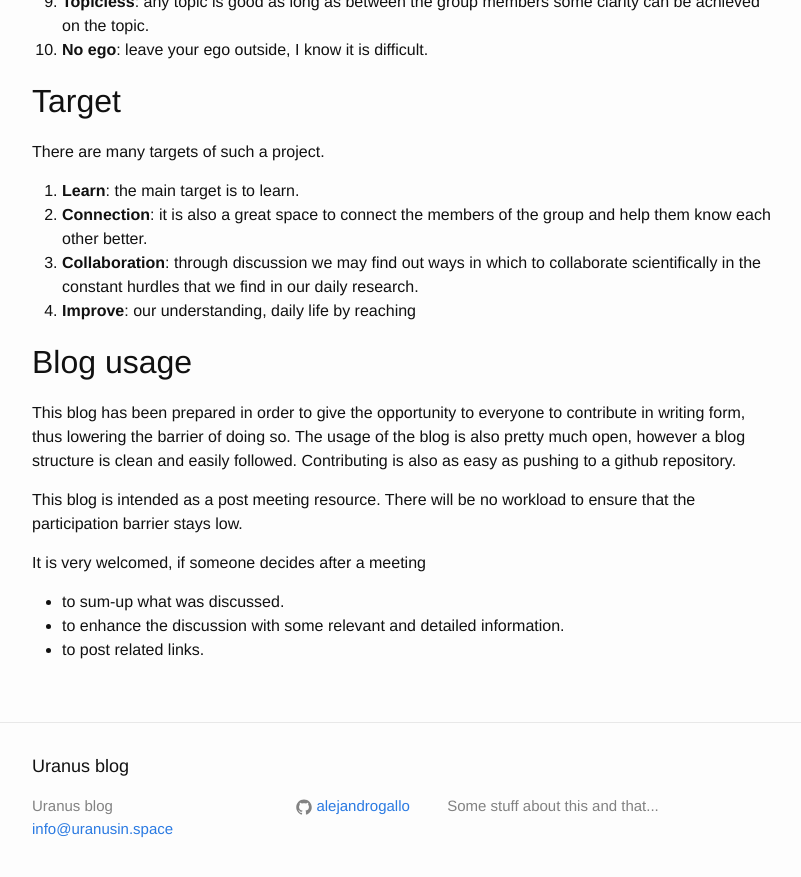
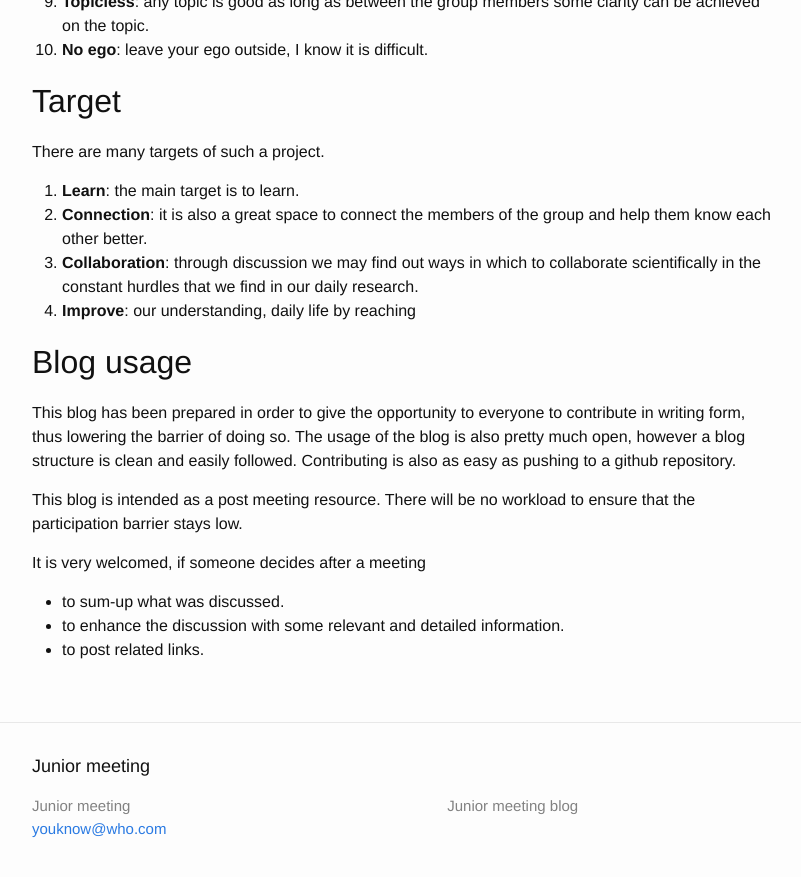
Before and after one commit to alejandrogallo/meeting-juniors, a Jekyll site: the page built from _posts/2016-11-18-readme.md, in a window 1280 px wide and 900 px high, scrolled down 726 px. Shown: the top 877 px of the window, without its empty margins (238-1039 px from the left). Built offline with Jekyll 4.4.1, drawn with Linux system fonts in a browser that asks for light colours; comment, search, counter and statistics services are not loaded; some of the changed text lies outside the part shown.

Commit message:
update config

```diff
--- a/_config.yml
+++ b/_config.yml
@@ -11,13 +11,13 @@
 # you will see them accessed via {{ site.title }}, {{ site.email }}, and so on.
 # You can create any custom variable you would like, and they will be accessible
 # in the templates via {{ site.myvariable }}.
-title: Uranus blog
-email: info@uranusin.space
+title: Junior meeting
+email: youknow@who.com
 description: > # this means to ignore newlines until "baseurl:"
-  Some stuff about this and that...
+  Junior meeting blog
 baseurl: "" # the subpath of your site, e.g. /blog
 url: "http://uranusin.space" # the base hostname & protocol for your site
-github_username:  alejandrogallo
+#github_username:  alejandrogallo
 
 # Build settings
 markdown: kramdown
```
